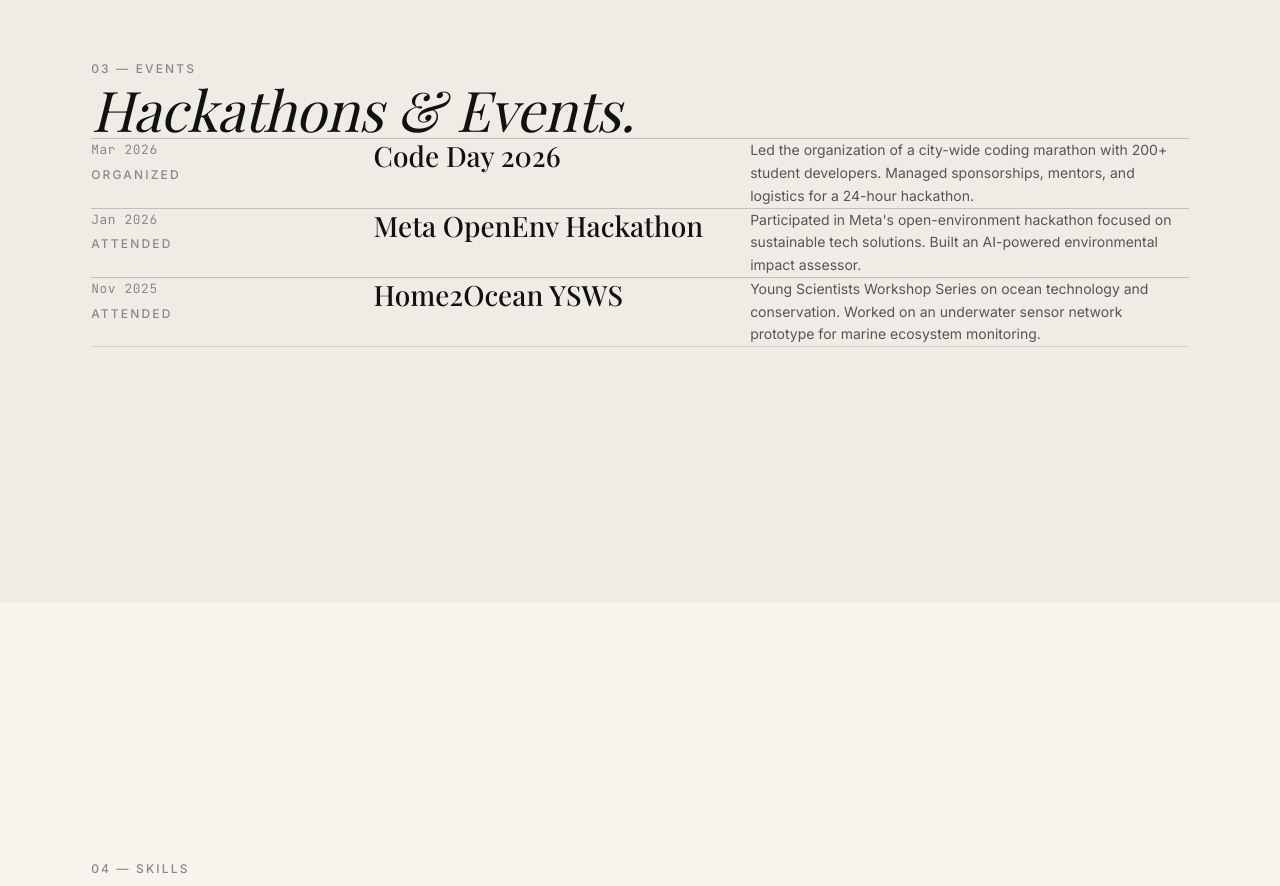
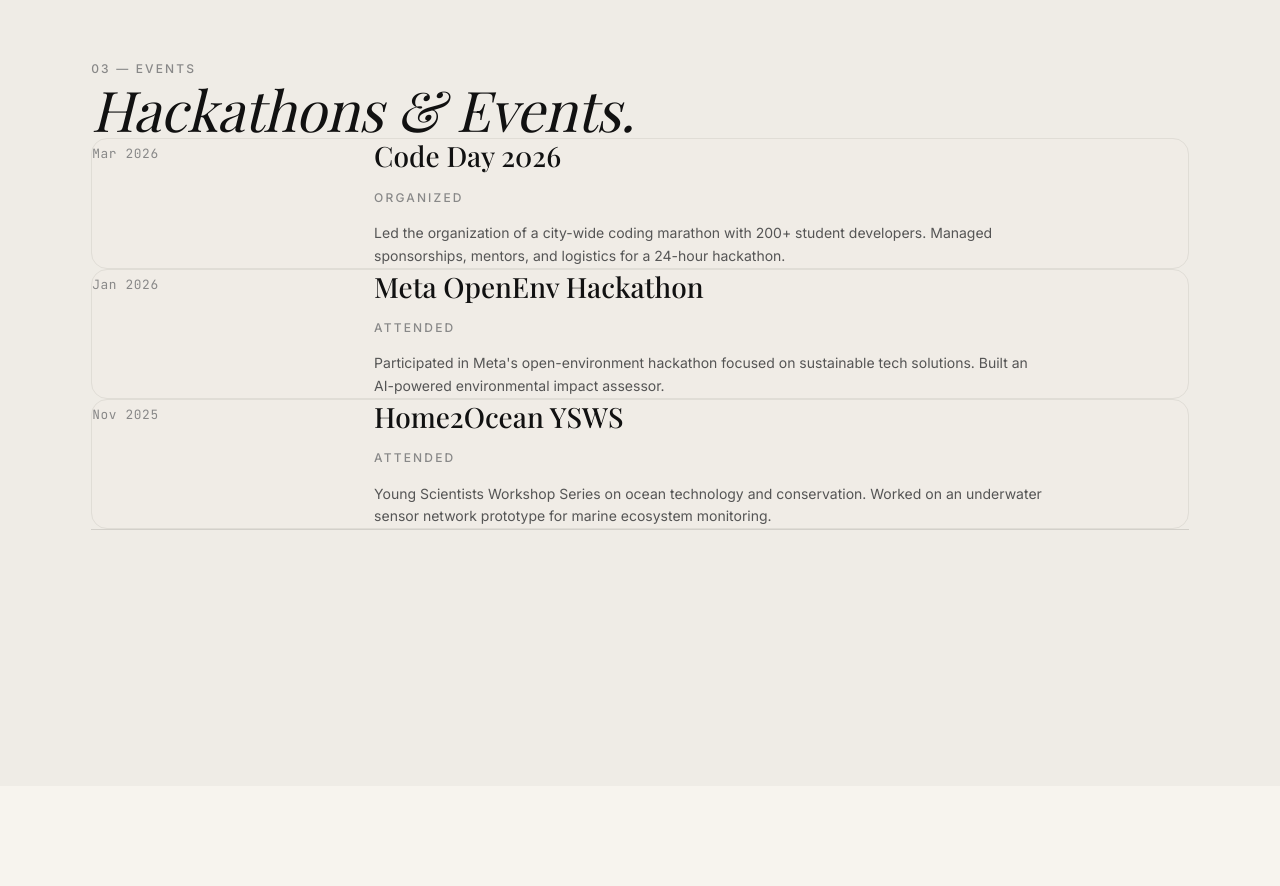
Before and after one commit to Ares006-007/My-portfolio, a React (Vite) app: page / in a window 1280 px wide. Shown: the part 3340-4226 px from the top of the page. Built offline with nearby package versions, Linux system fonts and the light colour scheme; a web font is replaced by a local one.

Commit message:
fix: remove empty filler feel from Hackathons sections

```diff
--- a/src/components/Hackathons.jsx
+++ b/src/components/Hackathons.jsx
@@ -43,33 +43,33 @@ export default function Hackathons() {
         <div>
             {events.map((event, i) => (
               <RevealOnScroll key={event.name} delay={i * 0.1}>
-              <article className="border-t border-border-dark py-12 md:py-16">
-                <div className="grid md:grid-cols-12 gap-6 md:gap-8 items-start">
-                  {/* Date + Role */}
-                  <div className="md:col-span-3 flex flex-col gap-1">
-                    <span className="mono">{event.date}</span>
-                    <span
-                      className={`label text-[0.65rem] ${
-                        event.role === 'Organized' ? 'text-accent' : 'text-fg-subtle'
-                      }`}
-                    >
-                      {event.role}
-                    </span>
+                <div className="group relative p-8 md:p-10 rounded-2xl bg-bg-alt/40 border border-border hover:bg-bg-alt/80 transition-all duration-500 overflow-hidden">
+                  {/* Subtle hover gradient */}
+                  <div className="absolute inset-0 bg-gradient-to-br from-highlight/5 to-transparent opacity-0 group-hover:opacity-100 transition-opacity duration-500 pointer-events-none" />
+
+                  <div className="grid md:grid-cols-12 gap-8 items-start relative z-10">
+                    <div className="md:col-span-3">
+                      <span className="mono text-fg-subtle">{event.date}</span>
                     </div>
 
-                  {/* Name */}
-                  <div className="md:col-span-4">
-                    <h3 className="heading-md" style={{ fontFamily: 'var(--font-heading)' }}>{event.name}</h3>
+                    <div className="md:col-span-9 flex flex-col gap-4">
+                      <h3 className="heading-md group-hover:text-highlight transition-colors duration-300" style={{ fontFamily: 'var(--font-heading)' }}>
+                        {event.name}
+                      </h3>
+
+                      <div className="flex flex-wrap items-center gap-4 text-sm mt-2">
+                        <span className="label text-accent">{event.role}</span>
+                        {event.awards && (
+                          <span className="text-highlight font-medium">✦ {event.awards}</span>
+                        )}
                       </div>
 
-                  {/* Description */}
-                  <div className="md:col-span-5">
-                    <p className="text-fg-muted leading-relaxed text-sm">
+                      <p className="text-fg-muted mt-2 max-w-2xl text-sm leading-relaxed">
                         {event.description}
                       </p>
                     </div>
                   </div>
-              </article>
+                </div>
               </RevealOnScroll>
             ))}
           <hr className="divider" style={{ background: 'var(--color-border-dark)' }} />
```
Lines whose indentation alone changed are shown as unchanged.
